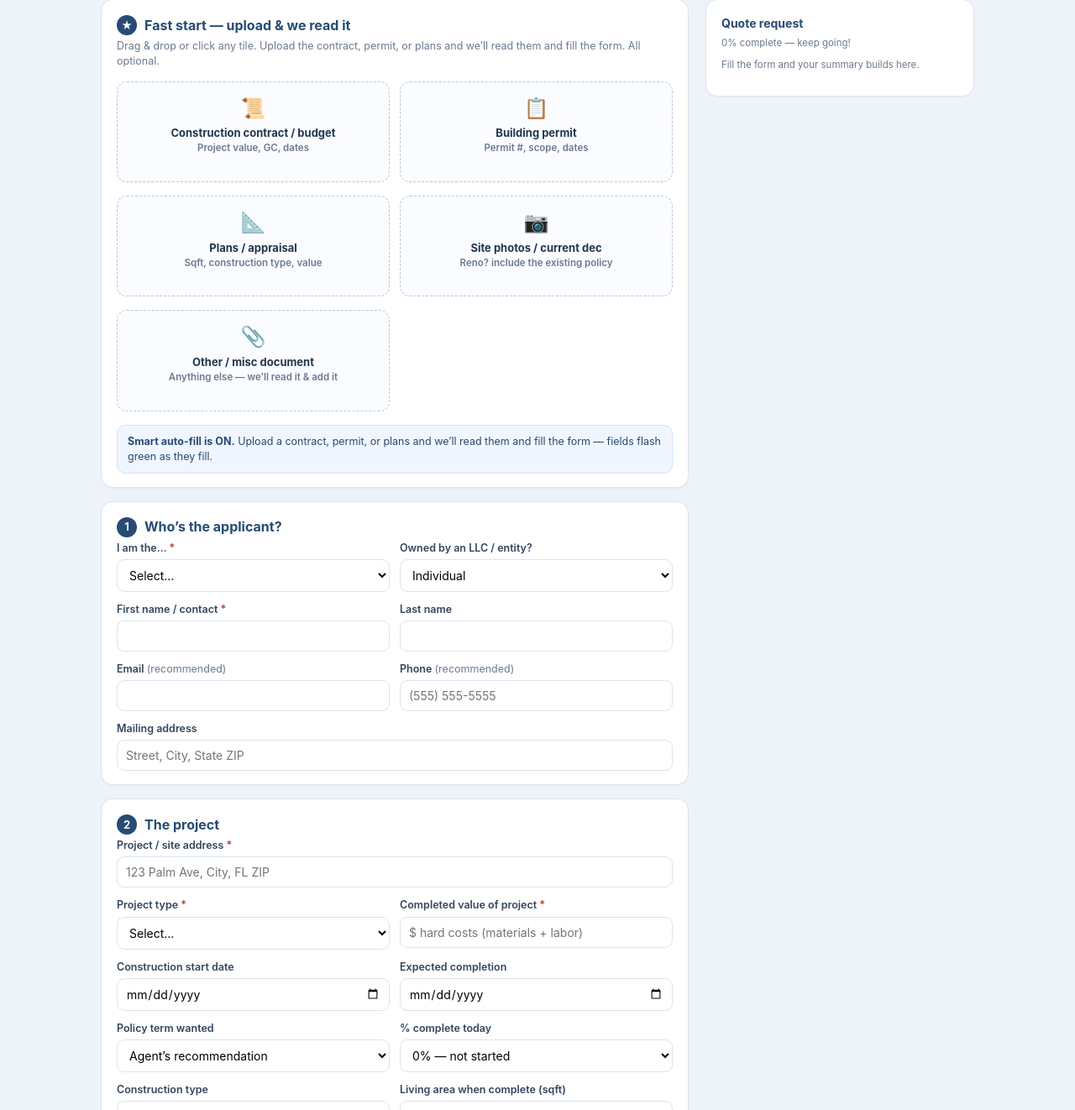
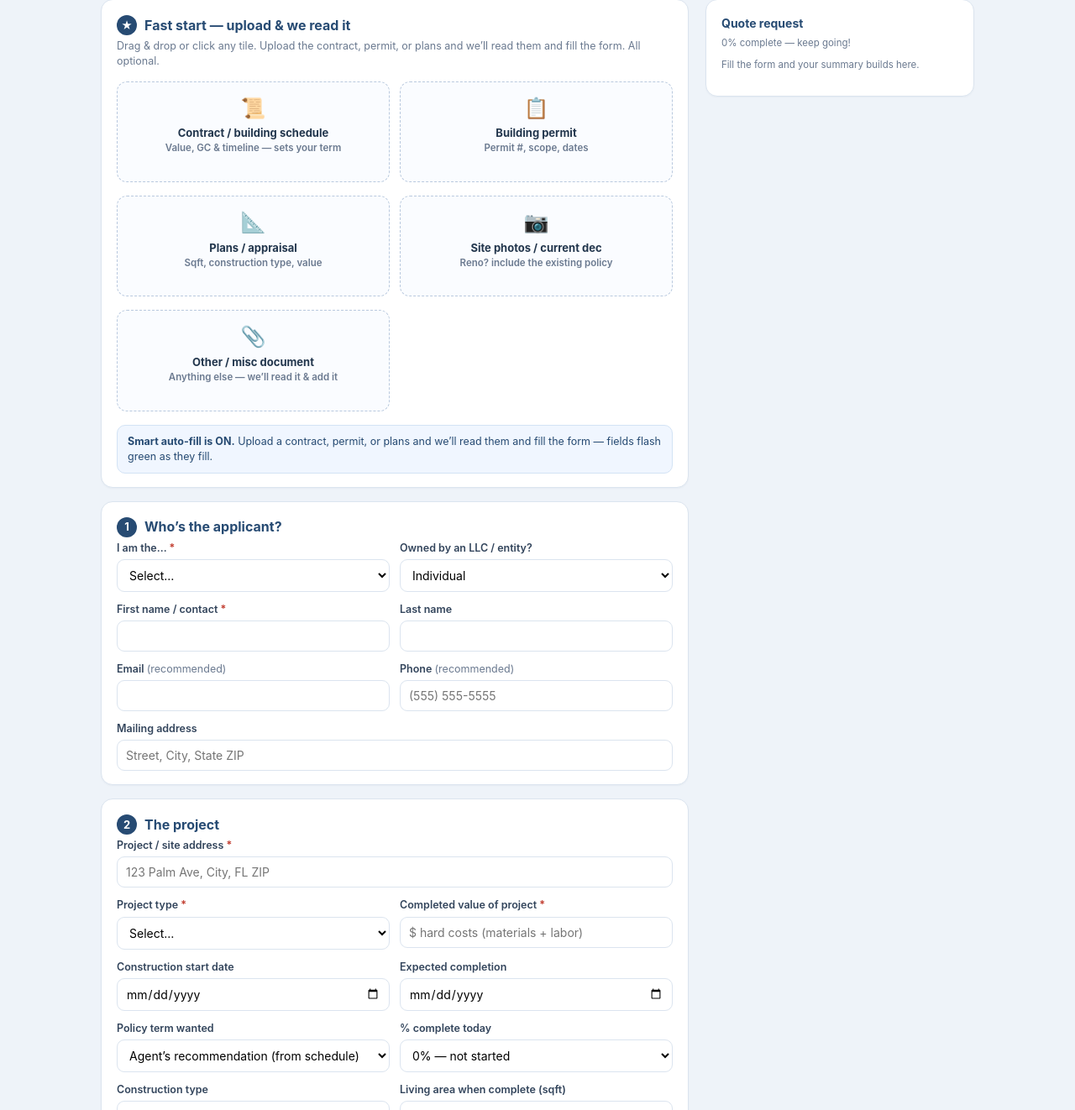
Before and after one commit to floridianpolicypros-ctrl/fpp-quote, a website: page builders-risk.html in a window 1280 px wide. Shown: the part 178-1500 px from the top of the page at 84% size. Drawn offline with Linux system fonts and the light colour scheme.

Commit message:
Builders Risk: schedule tile + 3-24 month terms

```diff
--- a/builders-risk.html
+++ b/builders-risk.html
@@ -69,7 +69,7 @@
         <h2><span class="num">&#9733;</span> Fast start &mdash; upload &amp; we read it</h2>
         <p class="sub">Drag &amp; drop or click any tile. Upload the contract, permit, or plans and we&rsquo;ll read them and fill the form. All optional.</p>
         <div class="uploads">
-          <label class="drop"><div class="ico">&#128220;</div><div class="t">Construction contract / budget</div><div class="d">Project value, GC, dates</div><div class="status" data-status></div><input type="file" accept="image/*,.pdf" data-doc="contract"></label>
+          <label class="drop"><div class="ico">&#128220;</div><div class="t">Contract / building schedule</div><div class="d">Value, GC &amp; timeline &mdash; sets your term</div><div class="status" data-status></div><input type="file" accept="image/*,.pdf" data-doc="contract"></label>
           <label class="drop"><div class="ico">&#128203;</div><div class="t">Building permit</div><div class="d">Permit #, scope, dates</div><div class="status" data-status></div><input type="file" accept="image/*,.pdf" data-doc="permit"></label>
           <label class="drop"><div class="ico">&#128208;</div><div class="t">Plans / appraisal</div><div class="d">Sqft, construction type, value</div><div class="status" data-status></div><input type="file" accept="image/*,.pdf" data-doc="mls"></label>
           <label class="drop"><div class="ico">&#128247;</div><div class="t">Site photos / current dec</div><div class="d">Reno? include the existing policy</div><div class="status" data-status></div><input type="file" accept="image/*,.pdf" data-doc="dec" capture="environment"></label>
@@ -104,7 +104,7 @@
           <div class="field reno-dep hidden"><label>Existing structure value</label><input name="existingValue" inputmode="numeric" placeholder="$ value of structure before work"></div>
           <div class="field"><label>Construction start date</label><input type="date" name="startDate"></div>
           <div class="field"><label>Expected completion</label><input type="date" name="endDate"></div>
-          <div class="field"><label>Policy term wanted</label><select name="term"><option value="">Agent&rsquo;s recommendation</option><option>3 months</option><option>6 months</option><option>9 months</option><option>12 months</option></select></div>
+          <div class="field"><label>Policy term wanted</label><select name="term"><option value="">Agent&rsquo;s recommendation (from schedule)</option><option>3 months</option><option>6 months</option><option>9 months</option><option>12 months</option><option>15 months</option><option>18 months</option><option>21 months</option><option>24 months (2 years)</option></select></div>
           <div class="field"><label>% complete today</label><select name="pctComplete"><option>0% &mdash; not started</option><option>1&ndash;25%</option><option>26&ndash;50%</option><option>51&ndash;75%</option><option>76%+</option></select></div>
           <div class="field"><label>Construction type</label><select name="construction"><option value="">Select&hellip;</option><option>Masonry / CBS (block)</option><option>Frame (wood)</option><option>Superior / concrete</option><option>Mixed</option></select></div>
           <div class="field"><label>Living area when complete (sqft)</label><input name="sqft" inputmode="numeric"></div>
@@ -155,7 +155,7 @@ function syncConditionals(){
   toggle(".claims-dep",$("#hasClaims").value==="Yes");
 }
 function fileToBase64(f){return new Promise((res,rej)=>{const r=new FileReader();r.onload=()=>res(String(r.result).split(",")[1]);r.onerror=rej;r.readAsDataURL(f);});}
-const DOC_LABELS={contract:"Construction contract",permit:"Building permit",mls:"Plans / appraisal",dec:"Site photos / current dec",misc:"Other document"};
+const DOC_LABELS={contract:"Contract / building schedule",permit:"Building permit",mls:"Plans / appraisal",dec:"Site photos / current dec",misc:"Other document"};
 const uploaded={};
 $$('input[type=file][data-doc]').forEach(inp=>{inp.addEventListener("change",async e=>{const f=e.target.files[0];if(!f)return;const key=inp.dataset.doc;uploaded[key]={name:f.name,type:f.type||"application/octet-stream",b64:await fileToBase64(f)};const drop=inp.closest(".drop");const st=drop?drop.querySelector("[data-status]"):null;if(st)st.textContent="Reading\u2026";if(CONFIG.aiEndpoint){try{const b64=uploaded[key].b64;const res=await fetch(CONFIG.aiEndpoint,{method:"POST",headers:{"Content-Type":"application/json"},body:JSON.stringify({docType:key,mimeType:f.type,dataBase64:b64})});const data=await res.json();const n=applyExtracted(data.fields||{});if(st)st.textContent=n>0?("\u2713 Filled "+n+" field"+(n>1?"s":"")):"\u2713 Attached";if(n>0)toast("\u2728 Filled "+n+" field"+(n>1?"s":"")+" from your "+DOC_LABELS[key]);}catch(err){if(st)st.textContent="\u2713 Attached (couldn\u2019t auto-read)";}}else if(st){st.textContent="\u2713 Attached";}buildSummary();});});
 function setField(name,value){const el=form.elements[name];if(!el||value==null||value==="")return false;if(el.tagName==="SELECT"){let m=null;for(const o of el.options){if(o.value.toLowerCase()===String(value).toLowerCase()||o.text.toLowerCase()===String(value).toLowerCase()){m=o.value;break;}}if(m!=null){el.value=m;}else return false;}else{if(el.value)return false;el.value=value;}el.classList.add("flash");setTimeout(()=>el.classList.remove("flash"),1000);return true;}
```
